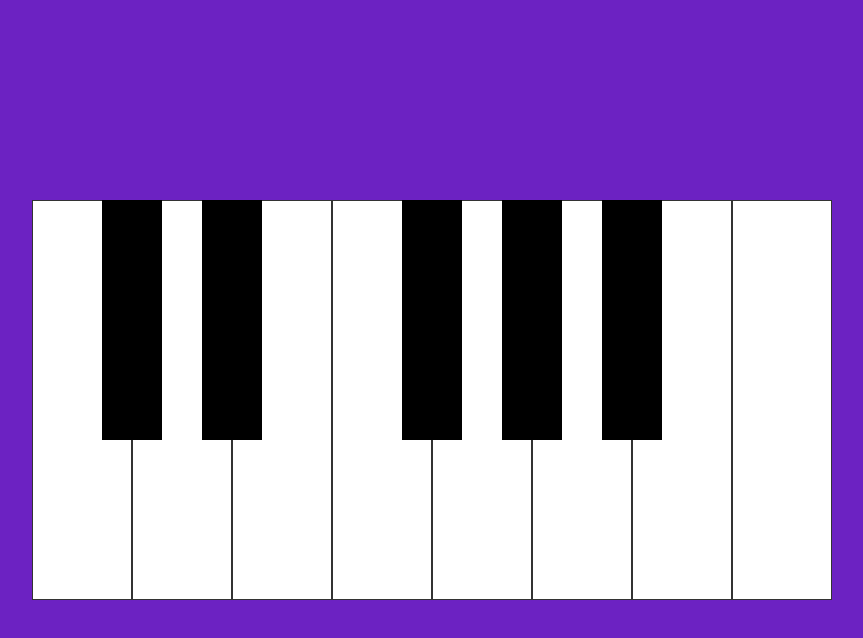
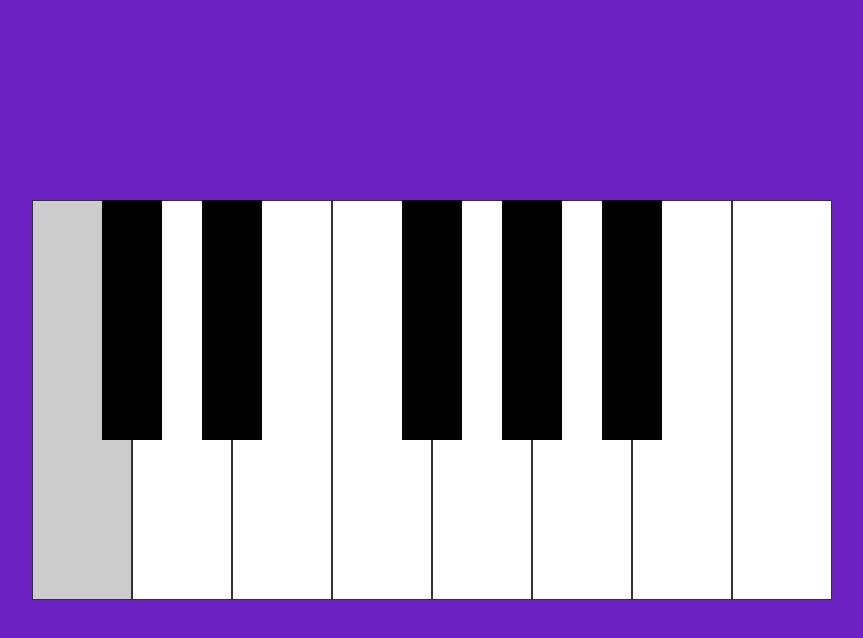
Before and after one commit to aaronjan98/JS-Piano, a plain HTML site: page index.html in a window 1280 px wide. Both pictures are taken after a click on the element 290 px from the left and 400 px from the top of the page. Shown: the whole page, without its empty margins (208-1071 px from the left). Drawn offline with Linux system fonts and the light colour scheme.

Commit message:
added to the playNote function several functionalities such as changing the color when pressed and being able to press it several times before the audio file has finished playing

```diff
--- a/script.js
+++ b/script.js
@@ -6,5 +6,10 @@ keys.forEach(key => {
 
 function playNote(key) {
     const noteAudio = document.getElementById(key.dataset.note);
+    noteAudio.currentTime = 0;
     noteAudio.play();
+    key.classList.add('active');
+    noteAudio.addEventListener('ended', () => {
+        key.classList.remove('active');
+    })
 }
--- a/styles.css
+++ b/styles.css
@@ -26,6 +26,10 @@ body {
     border: 1px #333 solid;
 }
 
+.white.active {
+    background-color: #CCC;
+}
+
 .black {
     --width: 60px;
     background-color: black;
@@ -33,3 +37,7 @@ body {
     margin-right: calc(var(--width) / -2);
     z-index: 2;
 }
+
+.black.active {
+    background-color: #333;
+}
```
